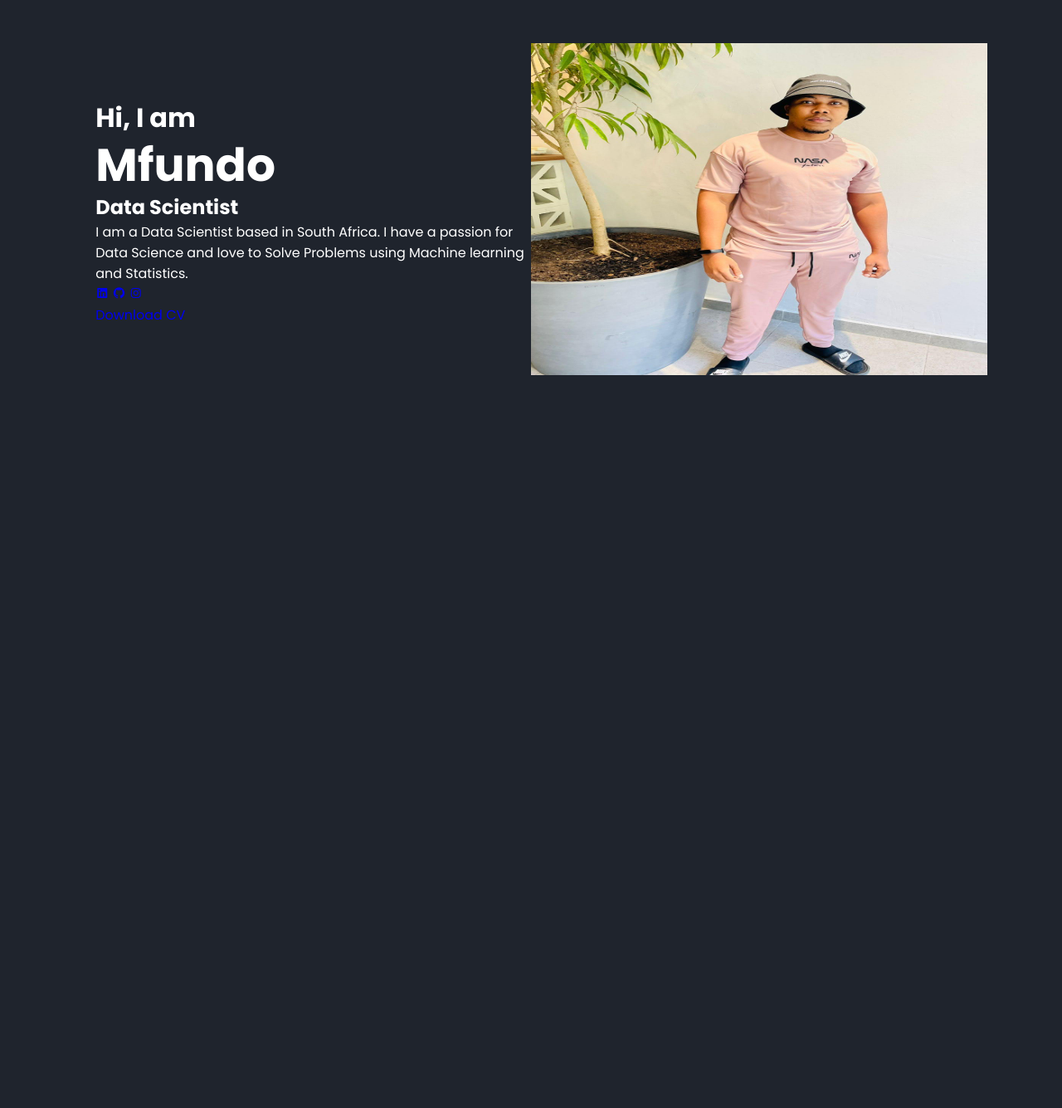
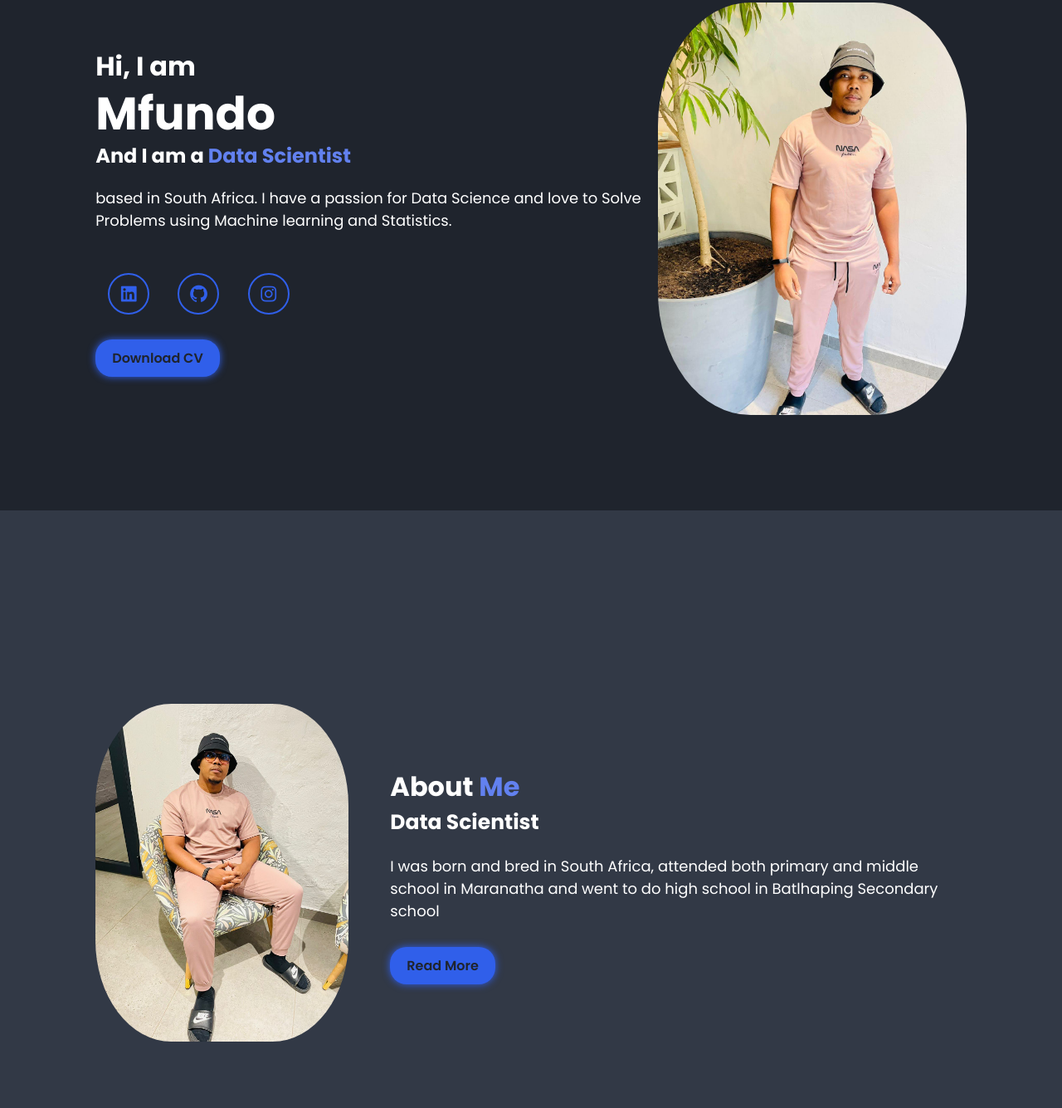
Before and after one commit to Mfundo-debug/my_portfolio, a plain HTML site: page index.html in a window 1280 px wide. Shown: the part 185-1520 px from the top of the page at 83% size. Before the commit the page ends 800 px from the top, so only its background shows below. Drawn offline with nearby package versions, Linux system fonts and the light colour scheme.

Commit message:
style commit

```diff
--- a/index.html
+++ b/index.html
@@ -32,8 +32,8 @@
             <div class="home-content">
                 <h3>Hi, I am</h3>
                 <h1>Mfundo</h1>
-                <h2>Data Scientist</h2>
-                <p>I am a Data Scientist based in South Africa. I have a passion for Data Science and love to Solve Problems using Machine learning and Statistics.</p>
+                <h2>And I am a <span>Data Scientist</span></h2>
+                <p>based in South Africa. I have a passion for Data Science and love to Solve Problems using Machine learning and Statistics.</p>
                 <div class="social-media">
                         <a href="#"><i class='bx bxl-linkedin-square'></i></a>
                         <a href="#"><i class='bx bxl-github'></i></a>
@@ -42,10 +42,48 @@
                 <a href="#" class="btn">Download CV</a>
             </div>
             <div class="home-img">
-                <img src="images/home.jpg" alt="home-img" width="550" height="400">
+                <img src="images/home.jpg" alt="home-img" width="550" height="400" class="image-rounded-corners">
+                </div>
+        </section>
         <!-- about section design -->
+        <section class="about" id="about">
+            <div class="about-img">
+                <img src="images/about.jpg" alt="about-img" width="300" height="300" class="about-rounded-corners">
+            </div>
+            <div class="about-content">
+                <h2 class="heading">About <span>Me</span></h2>
+                <h3>Data Scientist</h3>
+                    <p>I was born and bred in South Africa, attended both primary and middle school in Maranatha and went to do high school in Batlhaping Secondary school </p>
+                    <a href="#" class="btn">Read More</a>
+            </div>
+            </section>
+        <!-- services section design -->
+        <section class="services" id="services">
+            <h2 class="heading">My <span>Services</span></h2>
+            <div class="services-container">
+                <div class="services-box"><img src="icons/data-science.png">
+                <h3>Data Science</h3>
+                <p>Using Machine Learning and Statistics to solve problems</p>
+                <a href="#" class="btn">Read More</a>
+                </div>
 
-        <!-- services section design -->
+                <div class="services-container">
+                    <div class="services-box"><img src="icons/machine-learning.png">
+                    <h3>Machine Learning</h3>
+                    <p>Using Machine Learning and Statistics to solve problems</p>
+                    <a href="#" class="btn">Read More</a>
+                    </div>
+
+
+
+                    <div class="services-container">
+                        <div class="services-box"><img src="icons/books.png">
+                        <h3>Research</h3>
+                        <p>Using Machine Learning and Statistics to solve problems</p>
+                        <a href="#" class="btn">Read More</a>
+                        </div>
+            </div>
+        </section>
 
         <!-- skills section design -->
 
--- a/style.css
+++ b/style.css
@@ -86,15 +86,104 @@ body {
     align-items: center;
 }
 .home-img {
-    width: 50%;
-    position: relative;
+    width: 75vh;
+}
+.image-rounded-corners{
+    border-radius: 30%;
+    width: 100%;
+    height: 100%;
+    object-fit: cover;
+    object-position: center;
 }
 .home-content h3 {
     font-size: 3.2rem;
     font-weight: 700;
+}
+.home-content h3:nth-of-type(2) {
+    color: var(--main-color);
+    margin: 1rem 0 2rem;
+}
+span {
+    color: rgb(98, 129, 239);
 }
 .home-content h1 {
     font-size: 5.5rem;
     font-weight: 700;
     line-height: 1.2;
 }
+.home-content p {
+    font-size: 1.8rem;
+    margin: 2rem 0;
+}
+.social-media a{
+    display: inline-flex;
+    width: 5rem;
+    height: 5rem;
+    background: transparent;
+    font-size: 2.5rem;
+    margin-right: 2rem;
+    color: var(--main-color);
+    border: .2rem solid var(--main-color);
+    border-radius: 50%;
+    justify-content: center;
+    align-items: center;
+    margin: 3rem 1.5rem;
+    transition: .5s ease-in-out;
+}
+.social-media a:hover{
+    background-color: var(--main-color);
+    color: var(--secondary-bg-color);
+    box-shadow: 0 0 1rem var(--main-color);
+}
+.btn {
+    display: inline-block;
+    background-color: var(--main-color);
+    color: var(--bg-color);
+    box-shadow: 0 0 1rem var(--main-color);
+    font-size: 1.6rem;
+    font-weight: 600;
+    padding: 1rem 2rem;
+    border-radius: 2rem;
+    transition: .5s ease-in-out;
+}
+.btn:hover {
+    box-shadow: none;
+}
+.about {
+    min-height: 100vh;
+    padding: 10rem 9% 2rem;
+    display: flex;
+    justify-content: center;
+    align-items: center;
+    gap: 5rem;
+    background: var(--secondary-bg-color);
+}
+.about-rounded-corners{
+    border-radius: 30%;
+    width: 100%;
+    height: 100%;
+    object-fit: cover;
+    object-position: center;
+}
+.about-img {
+    width: 75vh;
+}
+.heading {
+    font-size: 3.2rem;
+    font-weight: 700;
+    color: var(--text-color);
+}
+.about-heading h2 {
+    font-size: 3.2rem;
+    font-weight: 700;
+    color: var(--text-color);
+}
+.about-content h3 {
+    font-size: 2.5rem;
+    font-weight: 700;
+    color: var(--text-color);
+}
+.about-content p {
+    font-size: 1.8rem;
+    margin: 2rem 0 3rem;
+}
```
Also changed, not shown: icons/books.png (added), icons/data-science.png (added), icons/machine-learning.png (added).
